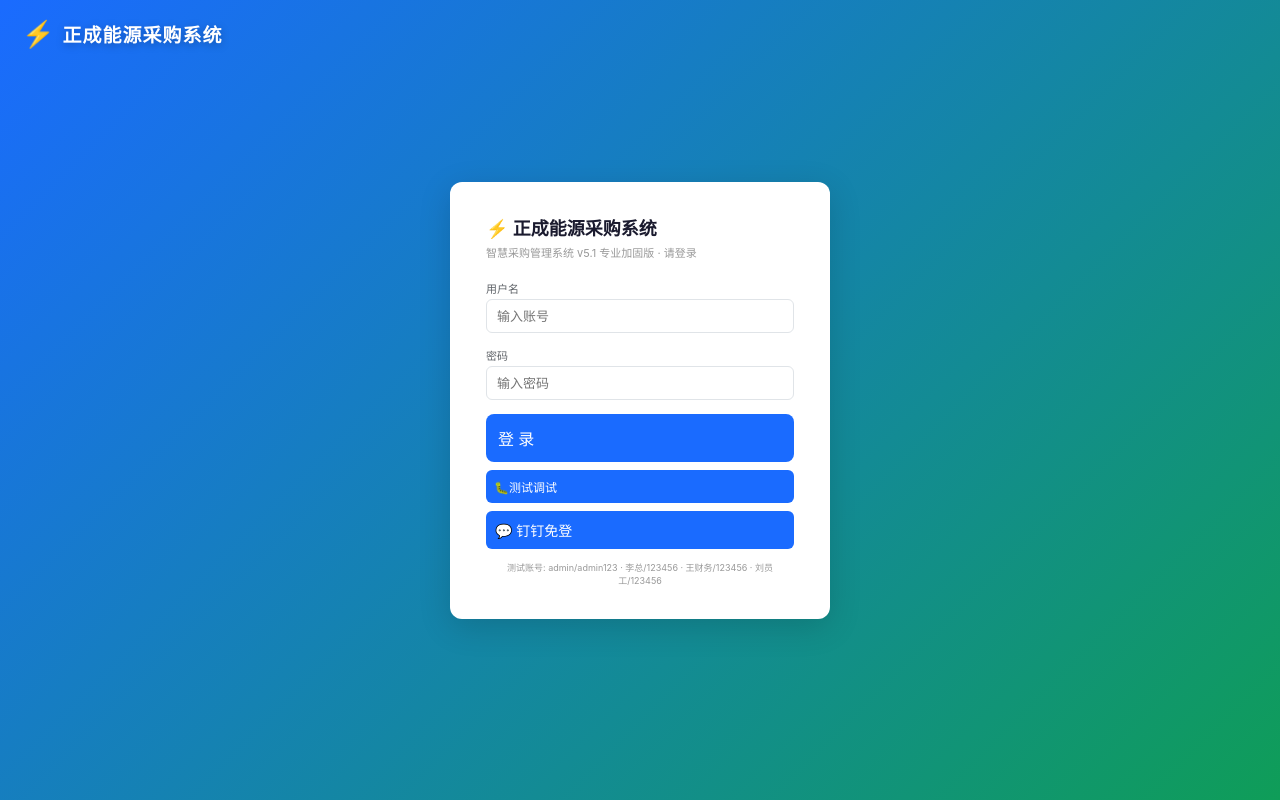
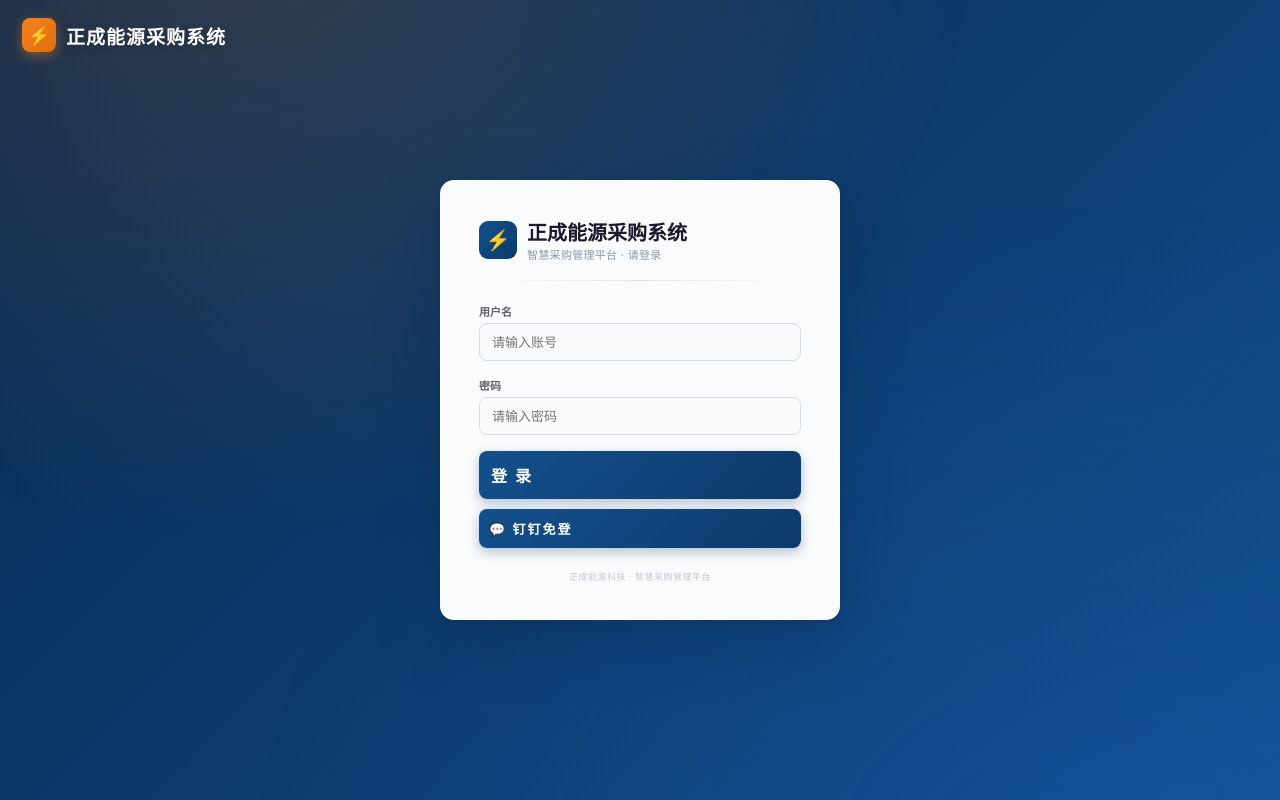
Before and after one commit to wenlily-R/purchase_system, a Flask app: page / in a window 1280 px wide. Run offline with Flask 3, Linux system fonts and the light colour scheme; parts of the project's set-up code (start-up, migrations or seed data) failed here and were passed over; some libraries are stand-ins or nearby versions.

Commit message:
V11.156 登录页专业美化(参考企业采购系统): 深蓝商务渐变背景(替代蓝绿互联网风)+光晕装饰; 登录卡片升级(大阴影/毛玻璃/聚焦光晕); 品牌logo块+分隔线+底部版权; 移除'测试调试'按钮和测试账号提示(不专业); 按钮渐变立体

```diff
--- a/templates/index.html
+++ b/templates/index.html
@@ -100,16 +100,17 @@ tr:hover td{background:#eef5fd}
 #sideToggle{position:fixed;left:172px;top:56px;z-index:60;width:20px;height:20px;border-radius:0 6px 6px 0;background:#f5821f;color:#fff;font-size:10px;border:none;cursor:pointer;display:flex;align-items:center;justify-content:center;box-shadow:0 2px 6px rgba(0,0,0,.2);transition:left .2s}
 body.side-collapsed #sideToggle{left:0}
 body{background:var(--bg);color:var(--t);font-size:13px}
-.login-page{display:flex;height:100vh;align-items:center;justify-content:center;background:linear-gradient(135deg,#1a6bff,#0f9d58)}
-.login-card{background:var(--c);border-radius:12px;padding:32px 36px;width:380px;box-shadow:0 8px 32px rgba(0,0,0,.15)}
-.login-card h1{font-size:18px;margin-bottom:4px;color:var(--t)}
-.login-card .sub{color:#999;font-size:11px;margin-bottom:20px}
-.login-card .fg{margin-bottom:14px}
-.login-card label{display:block;font-size:11px;color:var(--t2);margin-bottom:3px}
-.login-card input{width:100%;padding:8px 10px;border:1px solid var(--b);border-radius:6px;font-size:13px}
-.login-card input:focus{outline:none;border-color:var(--p)}
-.login-card .btn{width:100%;padding:9px;background:var(--p);color:#fff;border:none;border-radius:6px;font-size:14px;cursor:pointer}
-.login-card .btn:hover{opacity:.9}
+.login-page{display:flex;height:100vh;align-items:center;justify-content:center;background:linear-gradient(135deg,#082a50 0%,#0c3a6b 45%,#14508c 100%)}
+.login-page::before{content:'';position:fixed;top:0;left:0;right:0;bottom:0;background:radial-gradient(ellipse at 20% -10%,rgba(245,130,31,.18),transparent 50%),radial-gradient(ellipse at 85% 110%,rgba(26,107,255,.12),transparent 55%);pointer-events:none}
+.login-card{background:rgba(255,255,255,.98);border-radius:14px;padding:36px 38px;width:400px;box-shadow:0 20px 60px rgba(8,42,80,.35),0 2px 8px rgba(0,0,0,.15);border:1px solid rgba(255,255,255,.4);backdrop-filter:blur(8px)}
+.login-card h1{font-size:20px;margin-bottom:4px;color:var(--t)}
+.login-card .sub{color:#8a97a8;font-size:11px;margin-bottom:24px;letter-spacing:.3px}
+.login-card .fg{margin-bottom:16px}
+.login-card label{display:block;font-size:11px;color:var(--t2);margin-bottom:4px;font-weight:600}
+.login-card input{width:100%;padding:10px 12px;border:1px solid #d5dde8;border-radius:8px;font-size:13px;background:#f8fafc;transition:all .2s}
+.login-card input:focus{outline:none;border-color:var(--p);background:#fff;box-shadow:0 0 0 3px rgba(26,107,255,.12)}
+.login-card .btn{width:100%;padding:11px;background:linear-gradient(135deg,#14508c,#0c3a6b);color:#fff;border:none;border-radius:8px;font-size:15px;cursor:pointer;letter-spacing:2px;font-weight:600;box-shadow:0 4px 12px rgba(12,58,107,.3);transition:all .2s}
+.login-card .btn:hover{opacity:.92;box-shadow:0 6px 16px rgba(12,58,107,.4);transform:translateY(-1px)}
 .login-card .err{color:var(--d);font-size:11px;margin-top:8px;display:none}
 .header{position:fixed;top:0;left:0;right:0;height:48px;background:var(--c);border-bottom:1px solid var(--b);display:flex;align-items:center;padding:0 12px;z-index:100}
 .logo{font-weight:700;font-size:14px;color:var(--p);display:flex;align-items:center;gap:4px}
@@ -212,29 +213,31 @@ body:not(.side-collapsed) #sideScrollBar{opacity:1;pointer-events:auto}
 </head>
 <body>
 <div id="loginPage" class="login-page">
-  <div style="position:fixed;top:18px;left:22px;display:flex;align-items:center;gap:8px;color:#fff;z-index:10">
-    <span style="font-size:26px">⚡</span>
+  <div style="position:fixed;top:18px;left:22px;display:flex;align-items:center;gap:10px;color:#fff;z-index:10">
+    <span style="width:34px;height:34px;background:linear-gradient(135deg,#f5821f,#e06e0a);border-radius:8px;display:flex;align-items:center;justify-content:center;font-size:18px;box-shadow:0 4px 12px rgba(245,130,31,.4)">⚡</span>
     <span style="font-size:19px;font-weight:800;letter-spacing:1px;text-shadow:0 2px 8px rgba(0,0,0,.25)">正成能源采购系统</span>
   </div>
   <div class="login-card">
-    <h1>⚡ 正成能源采购系统</h1>
-    <div class="sub">智慧采购管理系统 v5.1 专业加固版 · 请登录</div>
-    <div class="fg"><label>用户名</label><input id="loginUser" placeholder="输入账号" autocomplete="username"></div>
-    <div class="fg"><label>密码</label><input id="loginPass" type="password" placeholder="输入密码" autocomplete="current-password" onkeydown="if(event.key==='Enter')doLogin()"></div>
+    <div style="display:flex;align-items:center;gap:10px;margin-bottom:6px">
+      <span style="width:38px;height:38px;background:linear-gradient(135deg,#14508c,#0c3a6b);border-radius:9px;display:flex;align-items:center;justify-content:center;font-size:20px;color:#fff">⚡</span>
+      <div>
+        <h1 style="margin-bottom:0">正成能源采购系统</h1>
+        <div class="sub" style="margin-bottom:0">智慧采购管理平台 · 请登录</div>
+      </div>
+    </div>
+    <div style="height:1px;background:linear-gradient(90deg,transparent,#e0e4e8,transparent);margin:18px 0 22px"></div>
+    <div class="fg"><label>用户名</label><input id="loginUser" placeholder="请输入账号" autocomplete="username"></div>
+    <div class="fg"><label>密码</label><input id="loginPass" type="password" placeholder="请输入密码" autocomplete="current-password" onkeydown="if(event.key==='Enter')doLogin()"></div>
     <button class="btn" id="loginBtn" onclick="doLogin()" style="padding:12px;font-size:16px;border-radius:8px">登 录</button>
-<button class="btn btn-o" onclick="testDebug()" style="margin-top:8px;padding:8px;font-size:12px">🐛测试调试</button>
-    <button class="btn btn-o" style="margin-top:8px" onclick="dingtalkLogin()">💬 钉钉免登</button>
+    <button class="btn btn-o" style="margin-top:10px;width:100%;padding:10px;border-radius:8px;font-size:13px" onclick="dingtalkLogin()">💬 钉钉免登</button>
     <div class="err" id="loginErr"></div>
     <div style="margin-top:6px;font-size:9px;color:#aaa;text-align:center" id="loginRememberTip"></div>
-    <div style="margin-top:12px;font-size:9px;color:#999;text-align:center">
-      测试账号: admin/admin123 · 李总/123456 · 王财务/123456 · 刘员工/123456
-    </div>
+    <div style="margin-top:22px;font-size:9px;color:#c0c8d4;text-align:center;letter-spacing:.5px">正成能源科技 · 智慧采购管理平台</div>
   </div>
 </div>
 <div id="appMain" style="display:none">
 <div class="header">
-  <div class="logo">⚡ 正成能源采购系统 <span class="tag">V9.0</span></div>
-  <div class="topnav" id="topnav"></div>
+  <div class="logo">⚡ 正成能源采购系统 <span class="tag">V9.0</span></div>  <div class="topnav" id="topnav"></div>
   <div style="position:relative;margin-left:auto;margin-right:8px">
     <input id="globalSearch" placeholder="🔍 搜索菜单/单据/档案..." style="width:220px;padding:4px 8px;border:1px solid var(--b);border-radius:4px;font-size:10px" oninput="globalSearch(this.value)" onfocus="window.id('gsBox').style.display='block'" onblur="setTimeout(()=>window.id('gsBox').style.display='none',300)">
     <div id="gsBox" style="display:none;position:absolute;top:26px;right:0;width:340px;background:var(--c);border:1px solid var(--b);border-radius:6px;box-shadow:0 4px 16px rgba(0,0,0,.12);z-index:999;max-height:380px;overflow-y:auto;font-size:10px"></div>
```
